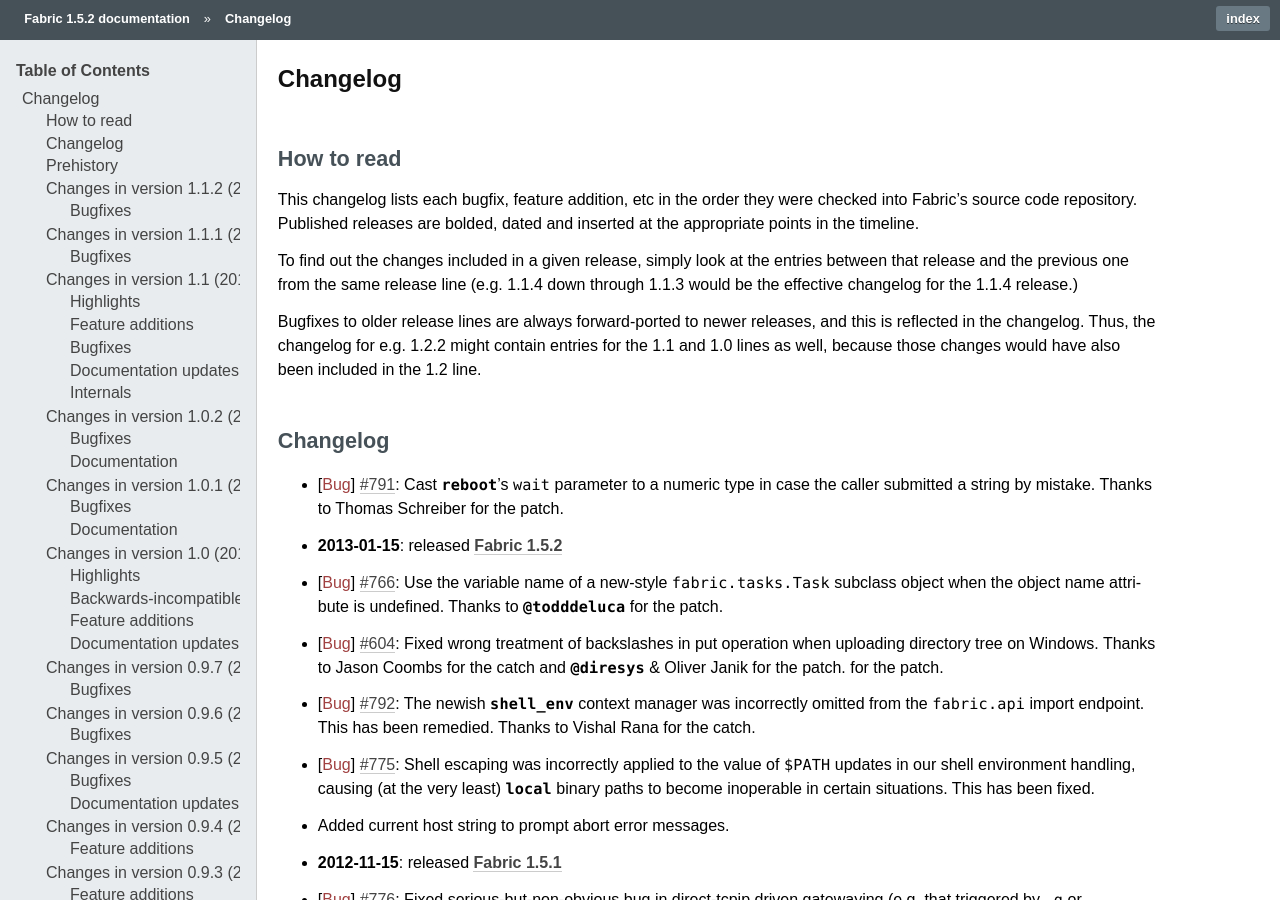
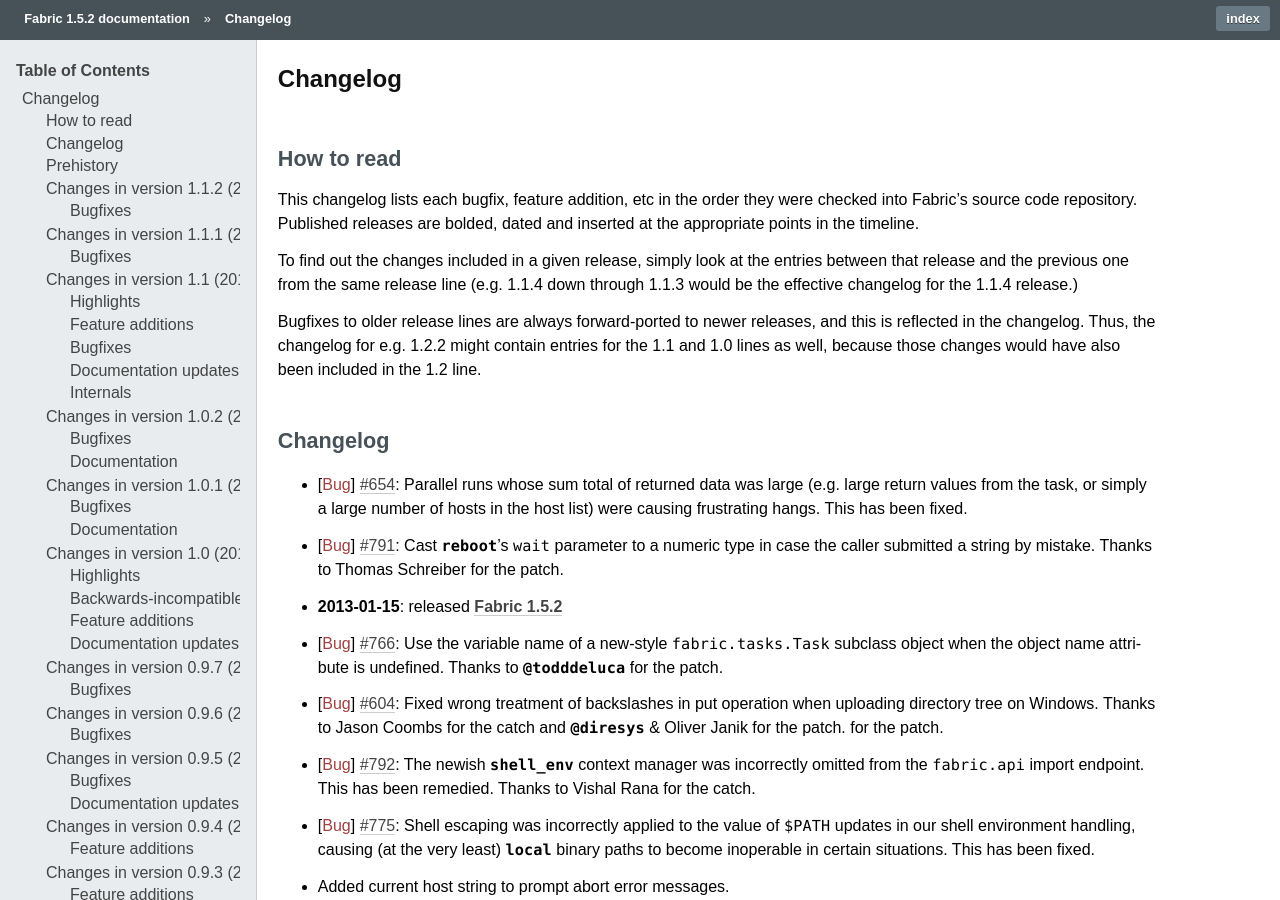
Before and after one commit to fabric/fabric, a Sphinx documentation site: the page built from docs/changelog.rst, in a window 1280 px wide and 900 px high. Built offline with Sphinx 7.4.7, drawn with Linux system fonts in a browser that asks for light colours.

Commit message:
Changelog update, fixes #654

```diff
--- a/docs/changelog.rst
+++ b/docs/changelog.rst
@@ -25,6 +25,9 @@
 Changelog
 =========
 
+* :bug:`654` Parallel runs whose sum total of returned data was large (e.g.
+  large return values from the task, or simply a large number of hosts in the
+  host list) were causing frustrating hangs. This has been fixed.
 * :bug:`791` Cast `~fabric.operations.reboot`'s ``wait`` parameter to a numeric
   type in case the caller submitted a string by mistake. Thanks to Thomas
   Schreiber for the patch.
```
